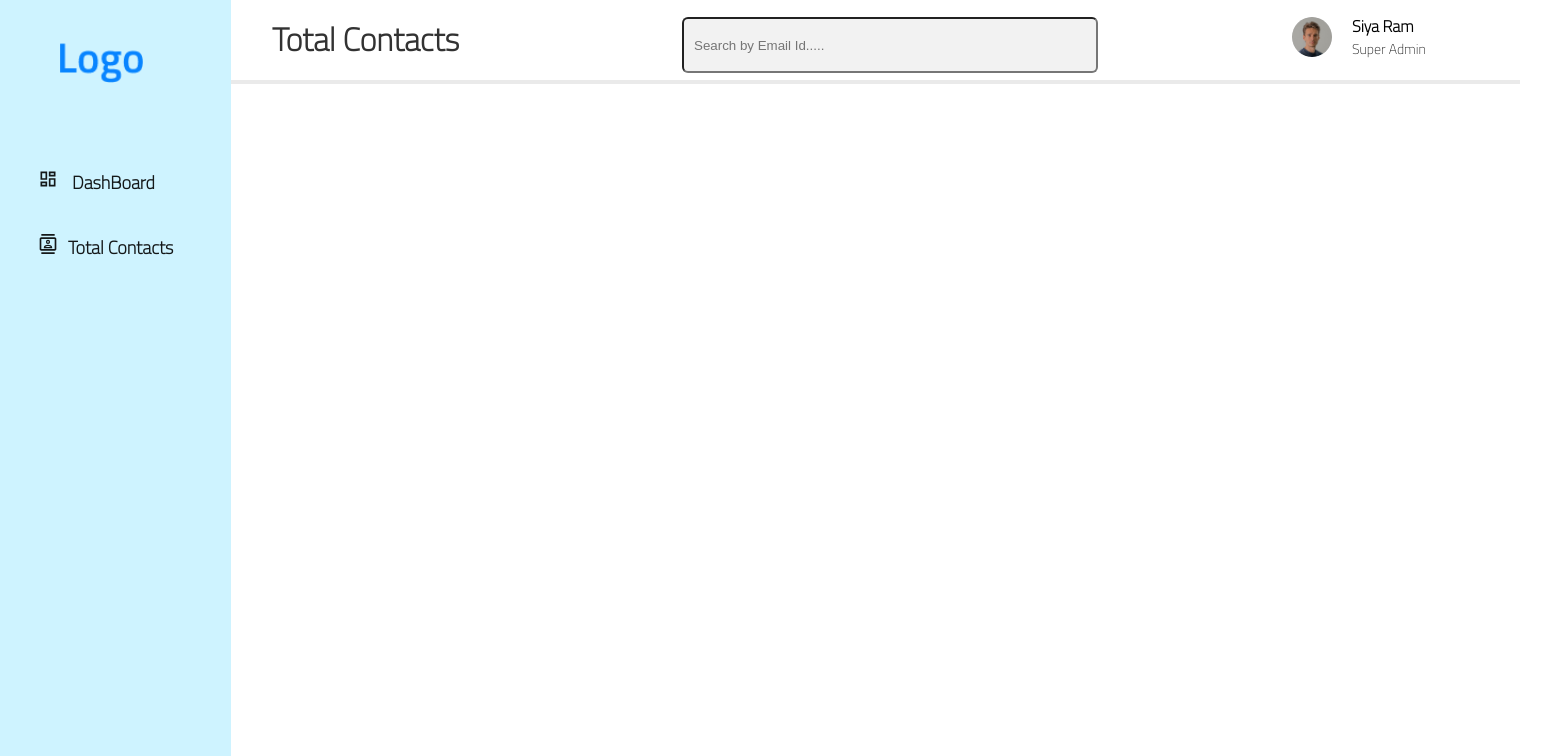
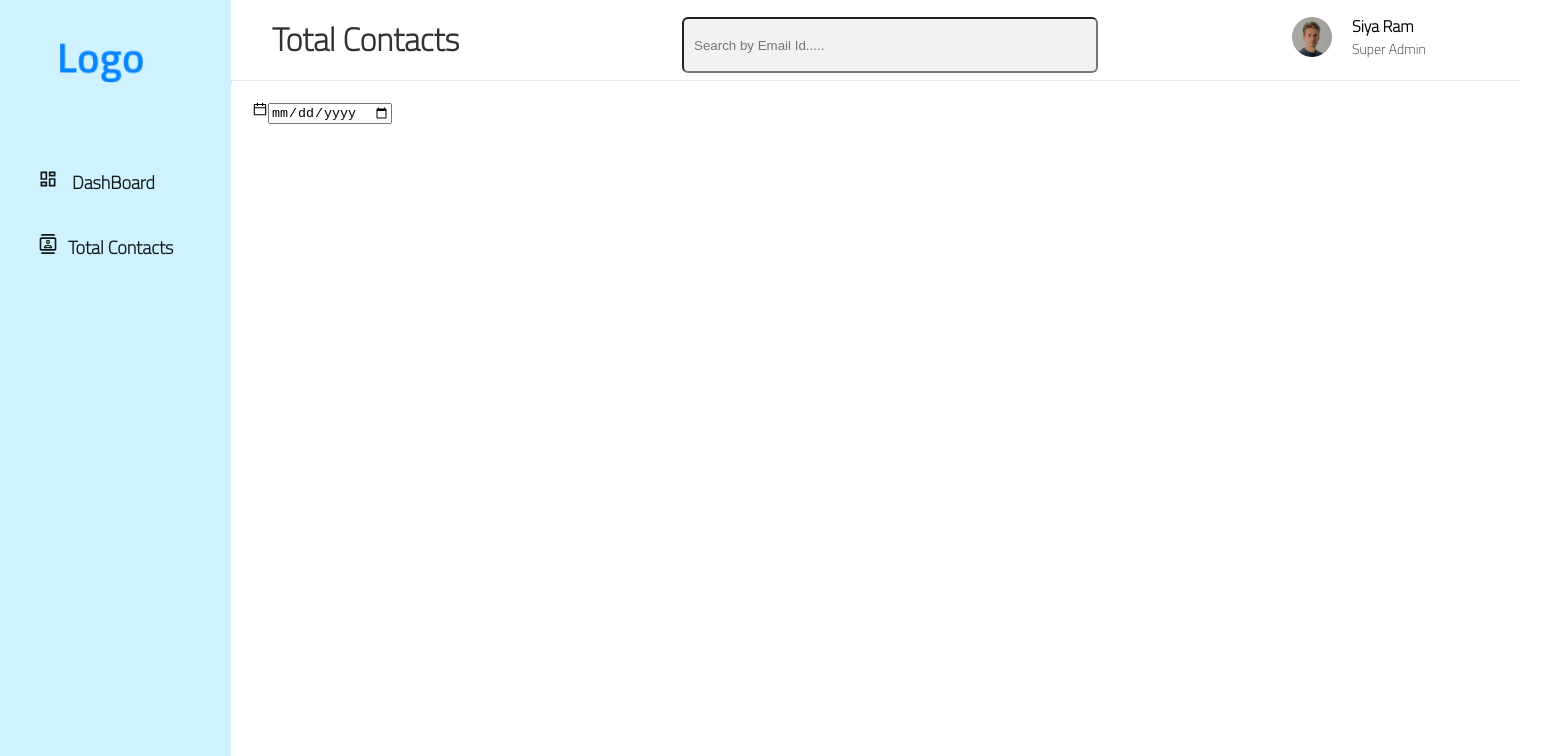
Before and after one commit to YogeshDhengale/Contacts-manager, a React (Create React App) app in the folder Frontend/: page /contactpage in a window 1280 px wide. Shown: the top 756 px of the page, 1559 px wide, since content can reach past the window. Built offline with nearby package versions, Linux system fonts and the light colour scheme.

Commit message:
change in signup btn

```diff
--- a/Frontend/src/Components/Contacts-Page/Contacts-Page.css
+++ b/Frontend/src/Components/Contacts-Page/Contacts-Page.css
@@ -0,0 +1,10 @@
+.contactTable{
+    position: absolute;
+    width: 1287px;
+    height: 89.01%;
+    margin: 0;
+    padding: 20px;
+    left: 232px;
+    top: 81px;
+    background-color: white;
+}
--- a/Frontend/src/Components/Contacts-Page/Contacts-Page.jsx
+++ b/Frontend/src/Components/Contacts-Page/Contacts-Page.jsx
@@ -1,11 +1,20 @@
+import { AiOutlineCalendar } from "react-icons/ai"
 import Navbar from "../navbar/navbar"
 import SideNavBar from "../sideNavBar/SideNavBar"
+import './Contacts-Page.css'
 
-const Contacts_page = ()=>{
+const Contacts_page = () => {
     return (
         <>
-        <SideNavBar></SideNavBar>
-        <Navbar></Navbar>
+            <SideNavBar></SideNavBar>
+            <Navbar></Navbar>
+            <div className="contactTable">
+                <div className="date">
+                    <span className="calendericon">{<AiOutlineCalendar></AiOutlineCalendar>}</span>
+                    <input type="date" className="selectDate" name="" id="" placeholder="Select Date" />
+                </div>
+            </div>
+
         </>
     )
 
--- a/Frontend/src/Components/Login/Login.css
+++ b/Frontend/src/Components/Login/Login.css
@@ -124,8 +124,8 @@
 
 
 .signup-btn {
+    position: absolute;
     width: 405px;
-    position: absolute;
     left: 37.50%;
     right: 36.98%;
     top: 490px;
--- a/Frontend/src/Components/sideNavBar/SideNavBar.jsx
+++ b/Frontend/src/Components/sideNavBar/SideNavBar.jsx
@@ -14,10 +14,10 @@ const SideNavBar = () => {
     <nav class="sidebar-nav">
       <ul>
         <li>
-          <a href="#"><i class="ion-bag"></i> <span><MdOutlineDashboard className='md'></MdOutlineDashboard> DashBoard</span></a>
+          <a href="#" className='dashboardTotalContacts'><i class="ion-bag"></i> <span><MdOutlineDashboard className='md'></MdOutlineDashboard> DashBoard</span></a>
         </li>
         <li>
-          <a href="#"><i class="ion-ios-settings"></i> <span class=""><MdOutlineContacts className='md'></MdOutlineContacts>Total Contacts</span></a>
+          <a href="#" className='dashboardTotalContacts'><i class="ion-ios-settings"></i> <span class=""><MdOutlineContacts className='md'></MdOutlineContacts>Total Contacts</span></a>
         </li>
       </ul>
     </nav>
--- a/Frontend/src/Components/sideNavBar/sidebar.css
+++ b/Frontend/src/Components/sideNavBar/sidebar.css
@@ -54,7 +54,7 @@ li {
     width: 100%;
 }
 
-a {
+.dashboardTotalContacts{
     font-family: 'Titillium Web';
     color: black;
     opacity: 0.9;
@@ -67,7 +67,7 @@ a {
     text-decoration: none;
 }
 
-a:hover {
+.dashboardTotalContacts:hover {
     font-family: 'Titillium Web';
     color: white;
     font-weight: 600;
```
